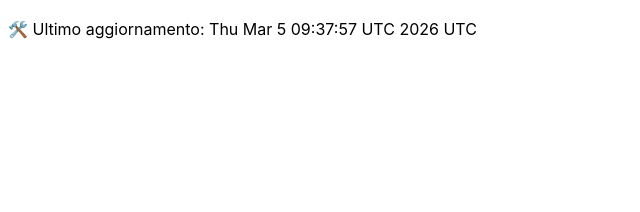
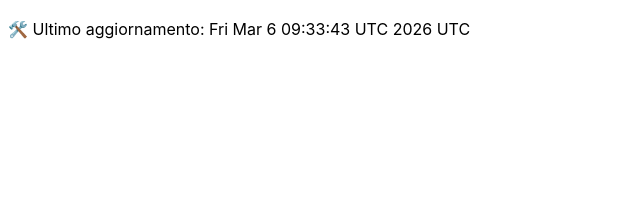
Before and after one commit to DanteTrb/DanteTrb.github.io, a Jekyll site: the page built from badges.md, in a window 1280 px wide. Shown: the top 212 px of the page, without its empty margins (0-640 px from the left). Built offline with Jekyll 4.4.1, drawn with Linux system fonts in a browser that asks for light colours; our own code applies the rules of GitHub Pages for plain Markdown files.

Commit message:
🛠️ Aggiornamento automatico badge

```diff
--- a/badges.md
+++ b/badges.md
@@ -1 +1 @@
-🛠️ Ultimo aggiornamento: Thu Mar  5 09:37:57 UTC 2026 UTC
+🛠️ Ultimo aggiornamento: Fri Mar  6 09:33:43 UTC 2026 UTC
```
